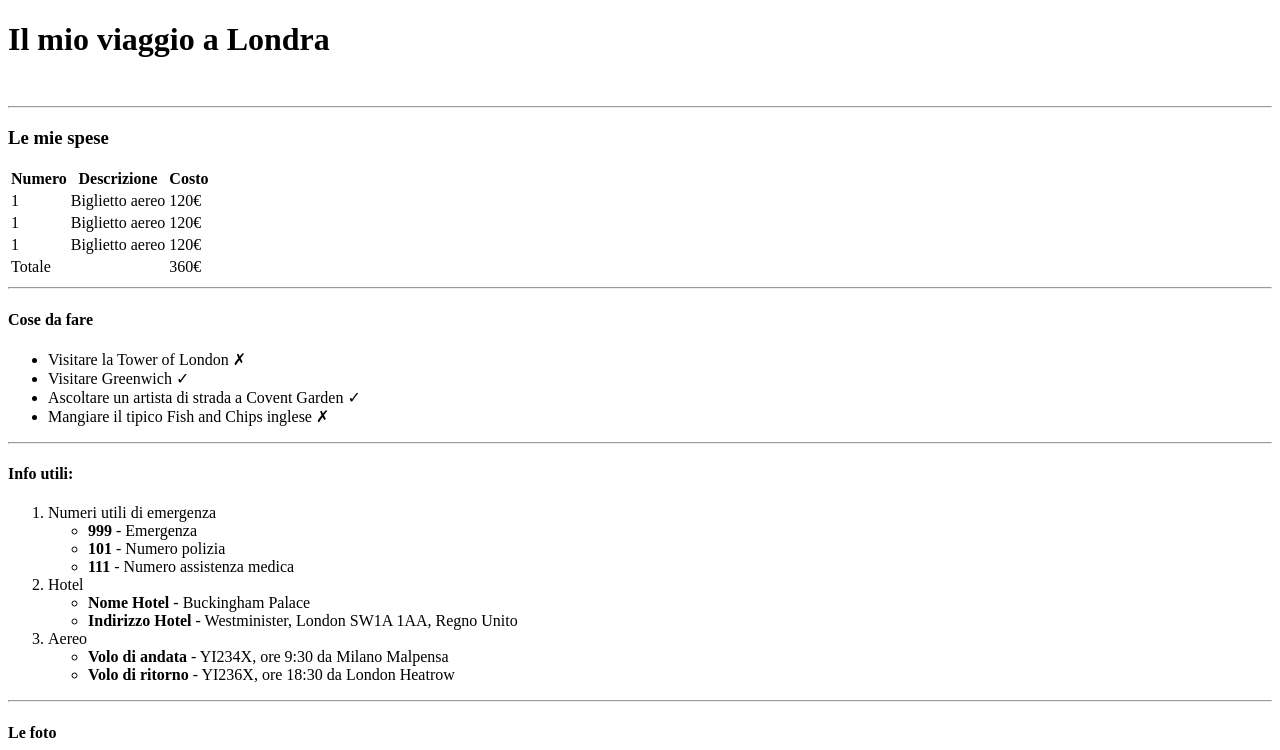
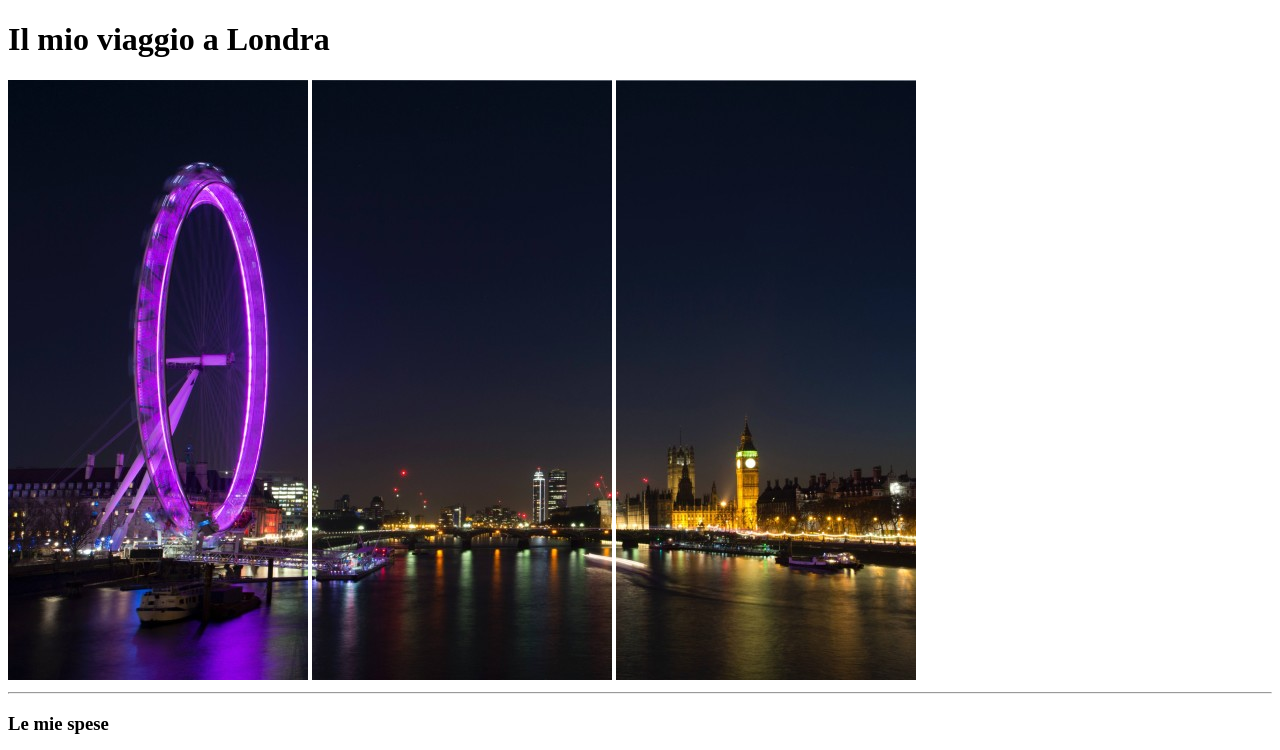
Before and after one commit to DiegoFarrugio/html-london-trip, a plain HTML site: page index.html in a window 1280 px wide. Shown: the top 750 px of the page. Drawn offline with Linux system fonts and the light colour scheme.

Commit message:
Parte iniziale (header-titolo-foto)

```diff
--- a/index.html
+++ b/index.html
@@ -11,9 +11,9 @@
    <header>
 
     <h1>Il mio viaggio a Londra</h1>
-        <img src="../img/pexels-bill-emrich-230794-0.jpg" alt="">
-        <img src="../img/pexels-bill-emrich-230794-1.jpg" alt="">
-        <img src="../img/pexels-bill-emrich-230794-2.jpg" alt="">
+        <img src="img/pexels-bill-emrich-230794-0.jpg" alt="">
+        <img src="img/pexels-bill-emrich-230794-1.jpg" alt="">
+        <img src="img/pexels-bill-emrich-230794-2.jpg" alt="">
         <hr>
 
     </header>
```
Also changed, not shown: img/pexels-bill-emrich-230794-0.jpg (added), img/pexels-bill-emrich-230794-1.jpg (added), img/pexels-bill-emrich-230794-2.jpg (added).
